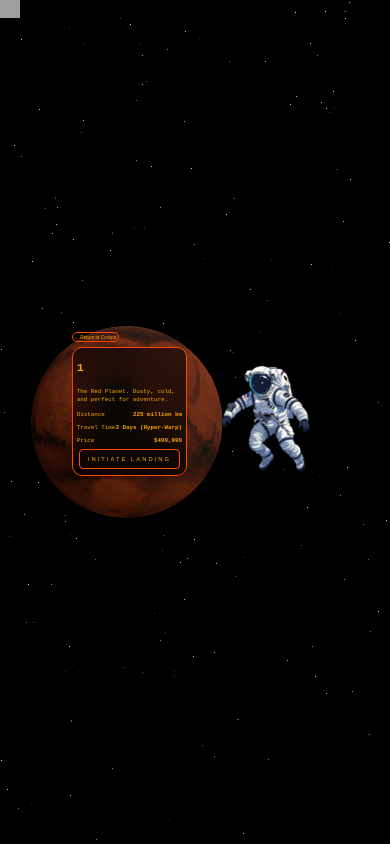
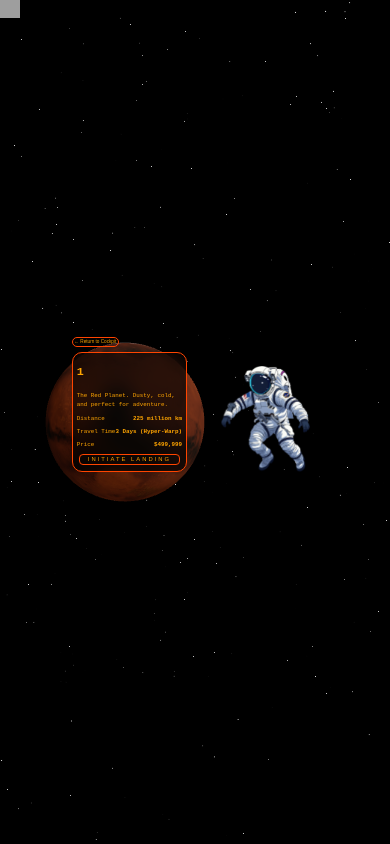
Before and after one commit to anujaraj/space-travel-ui, a React (Vite) app: page /destination/1 in a window 390 px wide. Built offline with nearby package versions, Linux system fonts and the light colour scheme; grey boxes are pictures that could not be loaded.

Commit message:
add responsiveness

```diff
--- a/src/components/Destination.css
+++ b/src/components/Destination.css
@@ -163,7 +163,7 @@
   .confirmBtn{
     width: 26vw;
     height: auto;
-    padding: 1.5vw;
+    padding: 1.5px;
     font-size: 1.5vw;
     justify-content: center;
     margin:2px;
--- a/src/components/FloatingAstronaut.css
+++ b/src/components/FloatingAstronaut.css
@@ -2,7 +2,7 @@
   position: absolute;
   right: 30px;
   top: 50%;
-  width: 35%;
+  width: 25%;
   pointer-events: none;
   z-index: 999;
 
--- a/src/components/Mars.jsx
+++ b/src/components/Mars.jsx
@@ -7,22 +7,17 @@ export default function MarsSphere({returnback}) {
   const marsRef = useRef();
   const texture = useLoader(TextureLoader, "/textures/mars4k.jpg");
   const { size } = useThree(); // gives canvas width
-  // Responsive radius logic
+
   let radius = 4;
 
   if (size.width < 1024) radius = 4;
-  if (size.width < 768) radius = 3.5;
+  if (size.width < 768) radius = 3;
   if (size.width < 480) radius = 1.2;
+  if (size.width < 300) radius = 1;
 
   useFrame((state, delta) => {
     if (!marsRef.current) return;
-
     let speed =  0.05;
-    // if(returnback){
-    //   speed=3;
-    //   marsRef.current.rotation.y += 0.1;
-
-    // }
     marsRef.current.rotation.y += delta * speed;
   });
 
```
